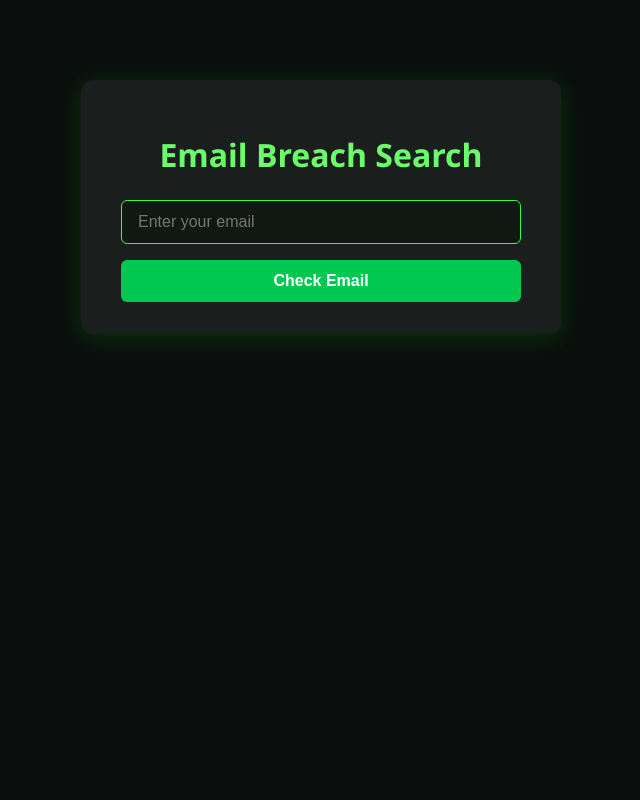
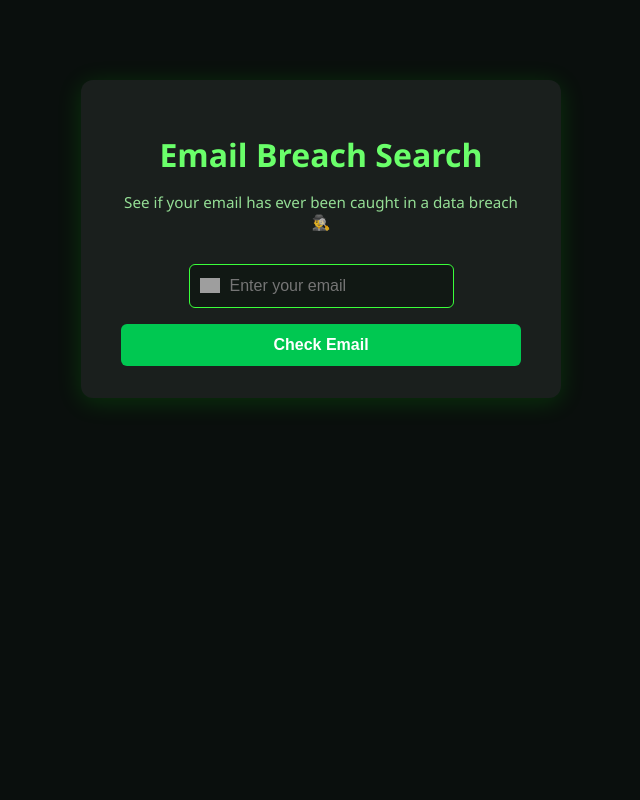
Before and after one commit to AJprogramming123/Class-Project-Interactive-Flask, a Flask app: page / in a window 1280 px wide. Shown: the whole page, without its empty margins (319-959 px from the left). Run offline with Flask 3, Linux system fonts and the light colour scheme; grey boxes are pictures that could not be loaded.

Commit message:
finally done

```diff
--- a/run.py
+++ b/run.py
@@ -1,7 +1,7 @@
 '''
 This is where the main execution happens. I set it up to use imports so Python knows exactly where to look for things based on the path—it just makes the program easier to manage and read.
 
-From what I’ve learned, using a src folder is a cleaner way to organize the code. It helps keep things more expandable and straightforward, especially when using the __name__ == '__main__' trick. In my case, I went with App.__init__.py instead of just using src.__init__.py to make it a little more specific and modular.
+From what I’ve learned, using a src folder is a cleaner way to organize the code. It helps keep things more expandable and straightforward. In my case, I went with App.__init__.py instead of just using src.__init__.py to make it a little more specific and modular.
 
 I found out about simplifying Python project configuration by unifying package setups.
 - "https://realpython.com/python-pyproject-toml/"
--- a/src/App/static/main.css
+++ b/src/App/static/main.css
@@ -1,3 +1,4 @@
+
 body {
     background: #0a0f0d;
     font-family: 'Segoe UI', Arial, sans-serif;
@@ -8,6 +9,13 @@ body {
     margin: 0;
     color: #e0ffe0;
 }
+
+
+* {
+    transition: all 0.2s ease-in-out;
+    border-radius: 6px;
+}
+
 
 .container {
     background: #1a1f1d;
@@ -20,10 +28,20 @@ body {
     text-align: center;
 }
 
+
 h1 {
     color: #6aff6a;
-    margin-bottom: 1.5rem;
+    margin-bottom: 0.5rem;
 }
+
+
+.tagline {
+    font-size: 0.95rem;
+    color: #aaffaa;
+    margin-bottom: 2rem;
+    opacity: 0.85;
+}
+
 
 form {
     display: flex;
@@ -31,42 +49,43 @@ form {
     gap: 1rem;
 }
 
-input[type="text"] {
+
+.input-icon {
+    position: relative;
+}
+
+.input-icon input {
     padding: 0.75rem 1rem;
+    padding-left: 2.5rem;
     border: 1px solid #3aff3a;
     background: #111814;
-    border-radius: 6px;
+    background-image: url('https://img.icons8.com/ios-filled/24/00ff88/new-post.png');
+    background-position: 10px center;
+    background-repeat: no-repeat;
+    background-size: 20px;
     font-size: 1rem;
     color: #e0ffe0;
 }
+
 
 input[type="text"]:focus {
     border-color: #66ff66;
     outline: none;
     background: #152a1d;
+    box-shadow: 0 0 8px #00ff88;
 }
+
 
 button {
     padding: 0.75rem 1rem;
     background: #00c851;
     color: #fff;
     border: none;
-    border-radius: 6px;
     font-size: 1rem;
     font-weight: 600;
     cursor: pointer;
-    transition: background 0.2s;
 }
 
 button:hover {
     background: #007e33;
 }
-
-.result {
-    margin-top: 1.5rem;
-    padding: 1rem;
-    background: #1d2e1d;
-    border-radius: 6px;
-    color: #baffba;
-    word-break: break-word;
-}
--- a/src/App/templates/index.html
+++ b/src/App/templates/index.html
@@ -5,25 +5,19 @@
     <title>Email Breach Search</title>
     <link rel="stylesheet" href="{{ url_for('static', filename='main.css') }}">
 </head>
-
 <body>
-
-
 
     <div class="container">
         <h1>Email Breach Search</h1>
+        <p class="tagline">See if your email has ever been caught in a data breach 🕵️‍♂️</p>
+
         <form method="post">
-            <input type="text" name="user_input" placeholder="Enter your email" required>
+            <div class="input-icon">
+                <input type="text" name="user_input" placeholder="Enter your email" required>
+            </div>
             <button type="submit">Check Email</button>
         </form>
     </div>
 
-
-
 </body>
-
-
-
-
-
 </html>
```
Also changed, not shown: src/App/templates/result.html (+5 -2 lines).
